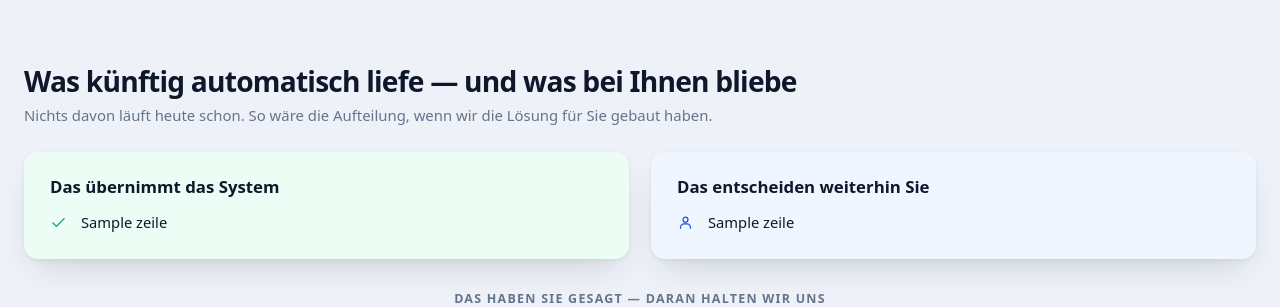
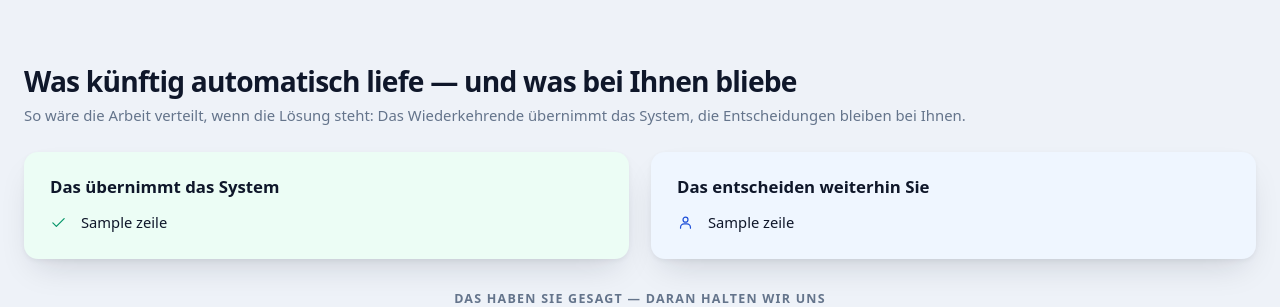
Before and after one commit to deryasarikaya/AI-Start-Map, a FastAPI app: template app/templates/ergebnis.html in a window 1280 px wide. Shown: the part 1498-1805 px from the top of the page. Run offline with FastAPI, Linux system fonts and the light colour scheme; the template is opened without the code that fills it: most values are stand-ins (such as "Sample title", 1, 10 or a date in 2020).

Commit message:
Say what the split would be, not what is missing
"Nichts davon läuft heute schon" tells the reader what they do not have,
on the page where they are deciding whether this is worth wanting. The
tense was the point, not the deficit.

Same tense, as a prospect instead: the recurring work goes to the
system, the decisions stay with them.

```diff
--- a/app/templates/ergebnis.html
+++ b/app/templates/ergebnis.html
@@ -300,8 +300,11 @@
 <section class="teilung">
   <div class="flaeche">
     <h2>Was künftig automatisch liefe — und was bei Ihnen bliebe</h2>
-    <p class="lauftext">Nichts davon läuft heute schon. So wäre die
-    Aufteilung, wenn wir die Lösung für Sie gebaut haben.</p>
+    {# Kein „nichts davon läuft schon": Das sagt ihm, was er nicht hat.
+       Dieselbe Zeitform, aber als Aussicht statt als Mangel. #}
+    <p class="lauftext">So wäre die Arbeit verteilt, wenn die Lösung steht:
+    Das Wiederkehrende übernimmt das System, die Entscheidungen bleiben
+    bei Ihnen.</p>
     <div class="spalten">
       {% if e.aufgabenteilung.system %}
       <div class="spalte spalte--system">
```
